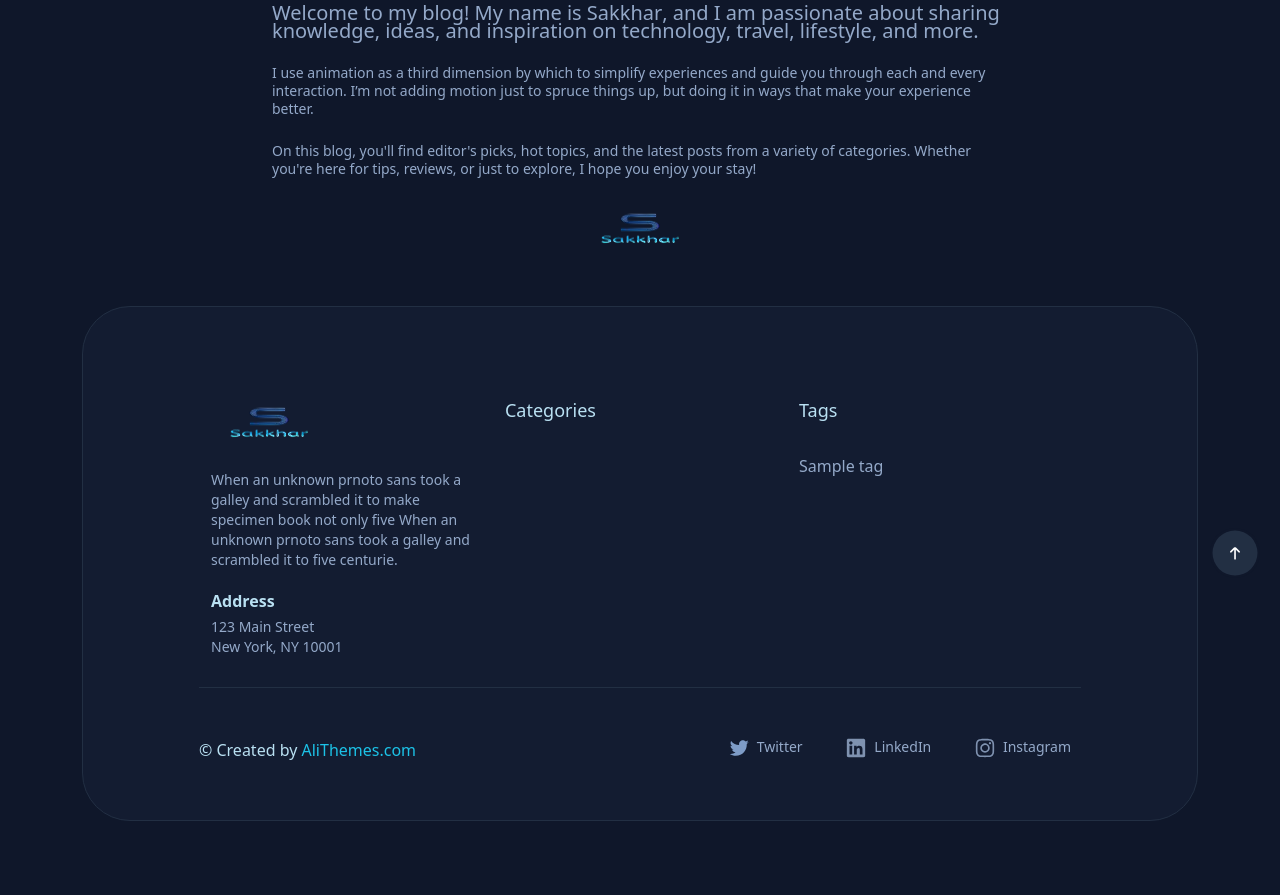
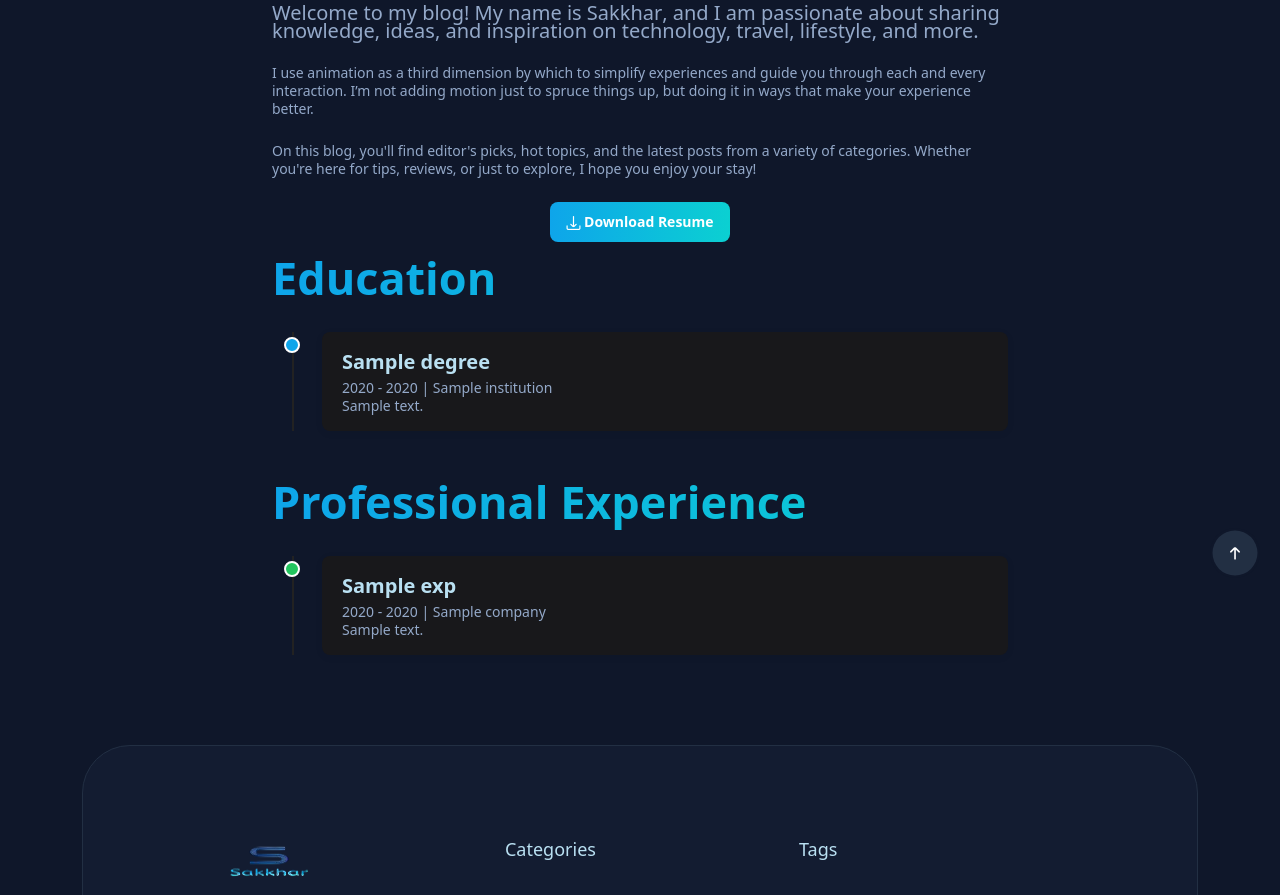
Before and after one commit to isakkhar/Mini, a Django app: template templates/mini/about.html in a window 1280 px wide. Shown: the part 202-1097 px from the top of the page. Before the commit the page ends 1023 px from the top, so only its background shows below. Run offline with Django 5.2, Linux system fonts and the light colour scheme; the template is opened without the code that fills it: most values are stand-ins (such as "Sample title", 1, 10 or a date in 2020); some libraries are stand-ins or nearby versions; some web fonts are replaced.

Commit message:
about page updated

```diff
--- a/templates/mini/about.html
+++ b/templates/mini/about.html
@@ -16,10 +16,93 @@
       <p class="color-gray-500 mb-4">
         On this blog, you'll find editor's picks, hot topics, and the latest posts from a variety of categories. Whether you're here for tips, reviews, or just to explore, I hope you enjoy your stay!
       </p>
-      <div class="text-center mt-5">
+      <!-- <div class="text-center mt-5 mb-5">
         <img src="{% static 'assets/imgs/template/logo.png' %}" alt="Logo" style="max-width: 120px;">
+      </div> -->
+
+      <!-- Resume Download -->
+      <div class="text-center mb-5">
+        <a href="{% static 'assets/docs/resume.pdf' %}" class="btn btn-linear btn-radius-8" download>
+          <i class="fi-rr-download"></i> Download Resume
+        </a>
       </div>
+
+      <!-- Education Timeline -->
+      <h2 class="color-linear mb-4 mt-5">Education</h2>
+      <ul class="timeline">
+        {% for edu in educations %}
+        <li>
+          <div class="timeline-badge bg-primary"></div>
+          <div class="timeline-panel">
+            <h5 class="color-white mb-1">{{ edu.degree }}</h5>
+            <span class="color-gray-500">{{ edu.start_year }} - {{ edu.end_year }} | {{ edu.institution }}</span>
+            <p class="color-gray-500 mb-0">{{ edu.description }}</p>
+          </div>
+        </li>
+        {% empty %}
+        <li><div class="timeline-panel">No education records found.</div></li>
+        {% endfor %}
+      </ul>
+
+      <!-- Professional Experience Timeline -->
+      <h2 class="color-linear mb-4 mt-5">Professional Experience</h2>
+      <ul class="timeline">
+        {% for exp in experiences %}
+        <li>
+          <div class="timeline-badge bg-success"></div>
+          <div class="timeline-panel">
+            <h5 class="color-white mb-1">{{ exp.title }}</h5>
+            <span class="color-gray-500">{{ exp.start_year }} - {{ exp.end_year }} | {{ exp.company }}</span>
+            <p class="color-gray-500 mb-0">{{ exp.description }}</p>
+          </div>
+        </li>
+        {% empty %}
+        <li><div class="timeline-panel">No experience records found.</div></li>
+        {% endfor %}
+      </ul>
     </div>
   </div>
 </div>
+
+<!-- Timeline CSS (add to your static CSS file or inside a <style> block) -->
+<style>
+.timeline {
+  list-style: none;
+  padding: 0;
+  position: relative;
+}
+.timeline:before {
+  content: '';
+  position: absolute;
+  left: 20px;
+  top: 0;
+  bottom: 0;
+  width: 2px;
+  background: #222;
+}
+.timeline > li {
+  position: relative;
+  margin-bottom: 40px;
+  padding-left: 50px;
+}
+.timeline-badge {
+  width: 16px;
+  height: 16px;
+  border-radius: 50%;
+  position: absolute;
+  left: 12px;
+  top: 5px;
+  background: #0EA5EA;
+  border: 2px solid #fff;
+  z-index: 1;
+}
+.timeline-panel {
+  background: #18181b;
+  border-radius: 8px;
+  padding: 16px 20px;
+  box-shadow: 0 2px 8px rgba(0,0,0,0.05);
+}
+.bg-primary { background: #0EA5EA !important; }
+.bg-success { background: #22c55e !important; }
+</style>
 {% endblock %}
```
Also changed, not shown: mini/admin.py (+9 -1 lines), mini/models.py (+20 -0 lines), mini/views.py (+7 -2 lines), db.sqlite3, mini/migrations/0002_education_experience.py (added), 1 other file.
